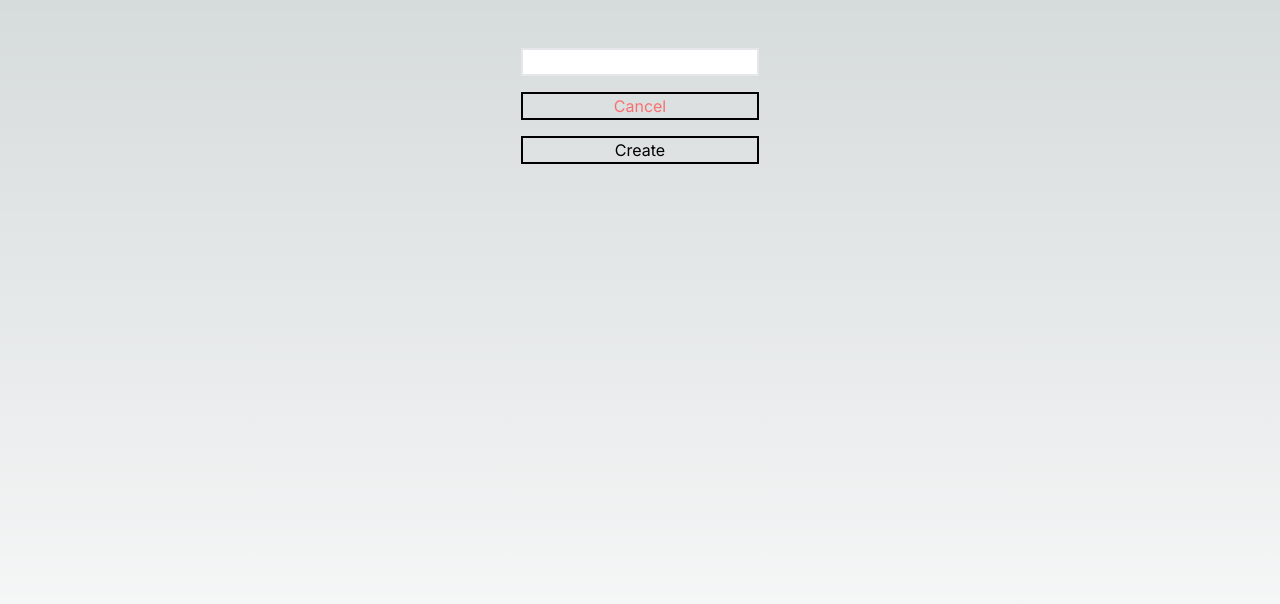
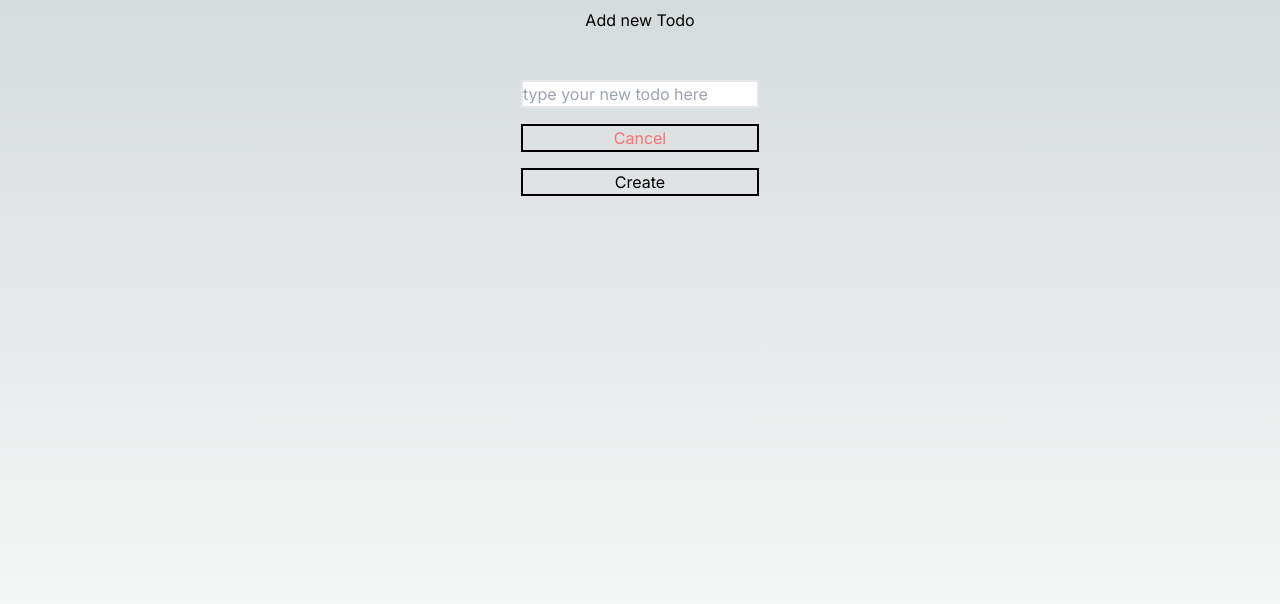
Before and after one commit to UsoDelduca/todo-list, a Next.js app: page /new in a window 1280 px wide. Shown: the top 604 px of the page. Built offline with nearby package versions, Linux system fonts and the light colour scheme.

Commit message:
add new placeholder text and h1 tag

```diff
--- a/src/app/new/page.tsx
+++ b/src/app/new/page.tsx
@@ -16,8 +16,14 @@ async function handleSubmit(data: FormData) {
 const New = () => {
   return (
     <div className="flex flex-col items-center">
+      <h1 className="flex flex-col pt-2">Add new Todo</h1>
       <form action={handleSubmit} className="mt-12 flex flex-col gap-4">
-        <input type="text" name="task" className="border-2" />
+        <input
+          type="text"
+          name="task"
+          className="border-2"
+          placeholder="type your new todo here"
+        />
         <Link
           href="/"
           className="border-2 border-black text-center text-red-400"
```
